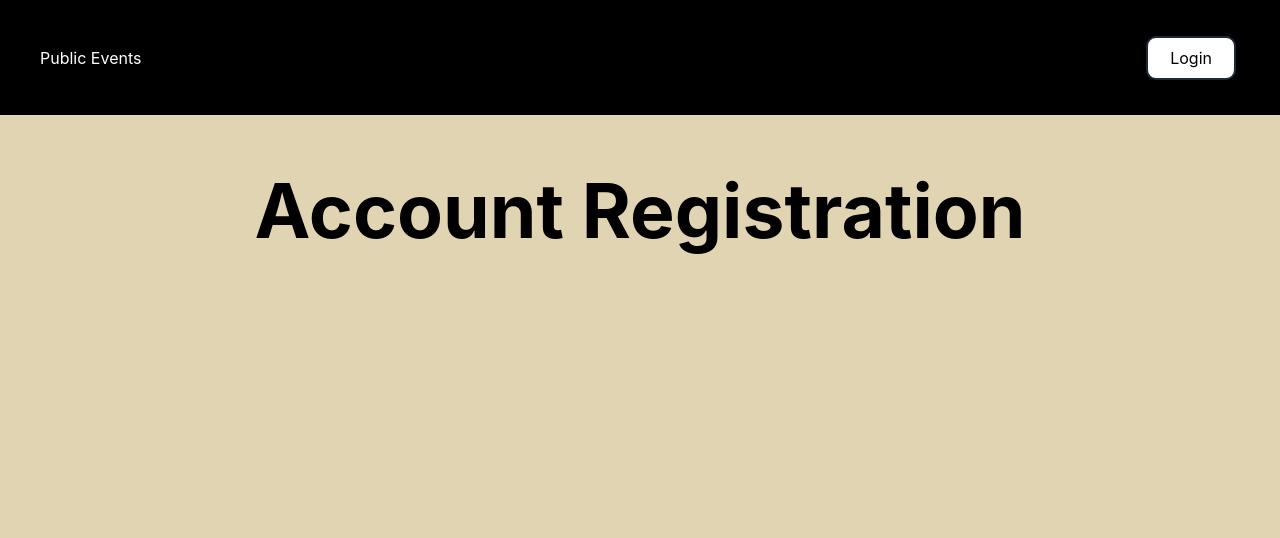
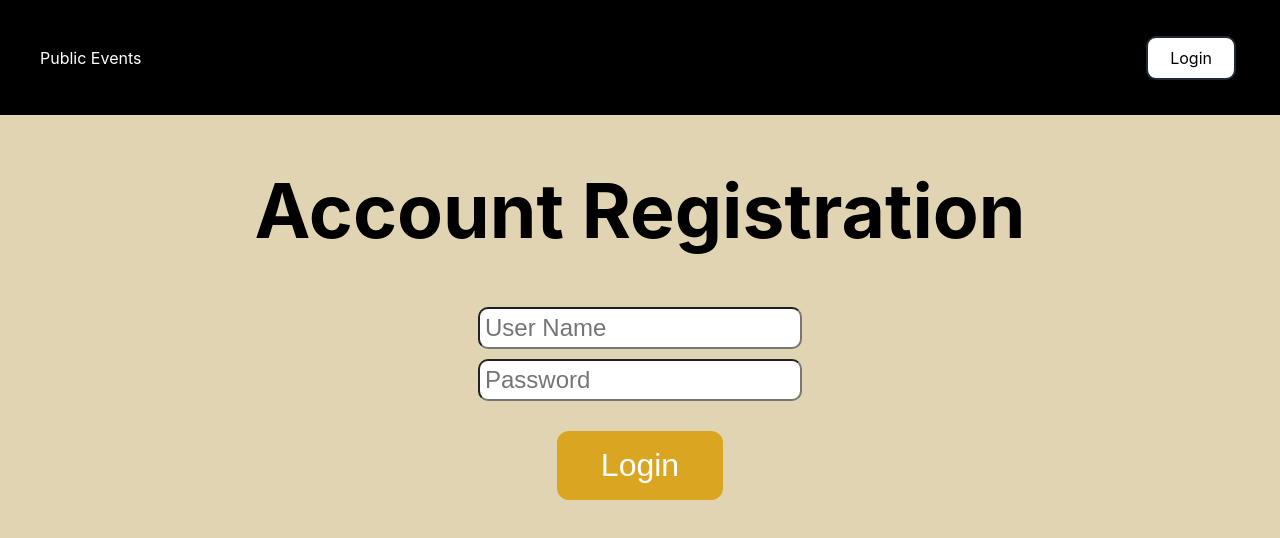
Before and after one commit to Jess0420/appCOP4710, a React (Create React App) app: page /register in a window 1280 px wide. Shown: the top 538 px of the page. Built offline with nearby package versions, Linux system fonts and the light colour scheme.

Commit message:
Update register.js

```diff
--- a/src/pages/register.js
+++ b/src/pages/register.js
@@ -1,9 +1,23 @@
 import '../stylesheets/App.css'
 import '../stylesheets/register.css'
+import { useState } from 'react';
 function Register() {
+    const [username, setUsername] = useState("");
+    const [password, setPassword] = useState("");
 return (
     <div className='register'>
     <h1 className='text'>Account Registration</h1>
+    <input type="text"
+      className="loginField"
+      placeholder="User Name"
+      onChange={(e) => {setUsername(e.target.value);
+      }}
+      ></input>
+      <input type="password" className="loginField"
+      placeholder="Password"
+       onChange={(e) => {setPassword(e.target.value);
+       }}></input>
+      <button className= "loginButton">Login</button>
     </div>
 )
 }
```
